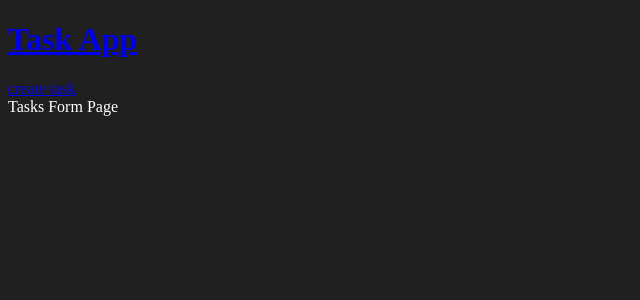
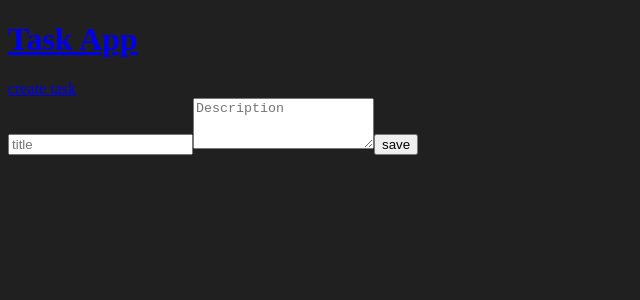
Before and after one commit to YakoViTo/django-crud-react, a React (Vite) app in the folder client/: page /tasks-create in a window 1280 px wide. Shown: the top 300 px of the page, without its empty margins (0-640 px from the left). Built offline with nearby package versions, Linux system fonts and the light colour scheme.

Commit message:
create tasks

```diff
--- a/client/src/api/tasks.api.js
+++ b/client/src/api/tasks.api.js
@@ -1,5 +1,9 @@
-import axios from 'axios'
+import axios from 'axios';
 
-export const getAllTasks = () => {
-    return axios.get('http://127.0.0.1:8000/tasks/api/v1/tasks/')
-}
+const tasksApi = axios.create({
+    baseURL: "http://127.0.0.1:8000/tasks/api/v1/tasks/",
+});
+
+export const getAllTasks = () => tasksApi.get("/");
+
+export const createTask = (task) => tasksApi.post("/", task);
--- a/client/src/pages/TasksFormPage.jsx
+++ b/client/src/pages/TasksFormPage.jsx
@@ -1,5 +1,39 @@
+import { useForm } from "react-hook-form";
+import { createTask } from "../api/tasks.api";
+import { useNavigate } from 'react-router-dom';
+
 export function TasksFormPage() {
-    return (
-      <div>Tasks Form Page</div>
-    )
+  const {
+    register,
+    handleSubmit,
+    formState: { errors },
+  } = useForm();
+  const navigate = useNavigate();
+
+  const onSubmit = handleSubmit(async data => {
+    await createTask(data);
+    navigate("/tasks");
+  });
+
+  return (
+    <div>
+      <form onSubmit={onSubmit}>
+        <input
+          type="text"
+          placeholder="title"
+          {...register("title", { required: true })}
+        />
+        {errors.title && <span>title is required</span>}
+
+        <textarea
+          rows="3"
+          placeholder="Description"
+          {...register("description", { required: true })}
+        ></textarea>
+        {errors.description && <span>desciption is required</span>}
+
+        <button>save</button>
+      </form>
+    </div>
+  );
 }
```
Also changed, not shown: 1 other file (tests, documents, lock files or other folders).
